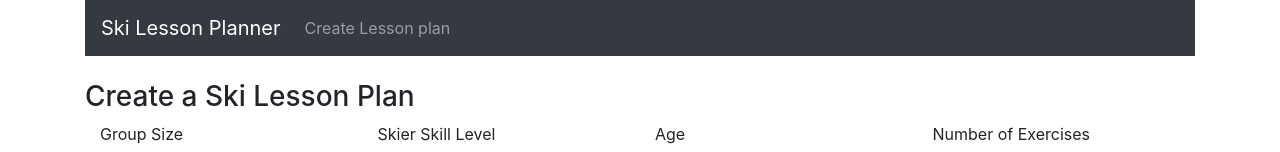
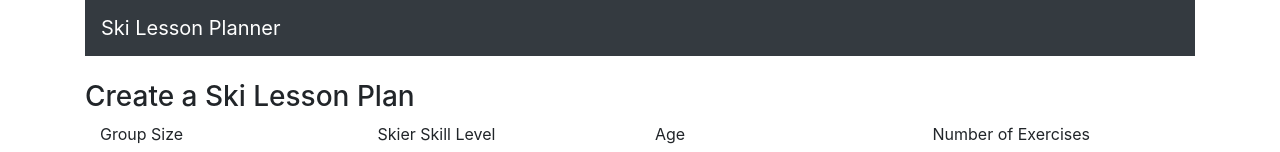
Before and after one commit to liannedls/ski_app, a React (Create React App) app in the folder client/: page / in a window 1280 px wide. Shown: the top 152 px of the page. Built offline with nearby package versions, Linux system fonts and the light colour scheme.

Commit message:
remove create link

```diff
--- a/client/src/components/navbar.component.js
+++ b/client/src/components/navbar.component.js
@@ -10,7 +10,7 @@ export default class Navbar extends Component {
         <div className="collpase navbar-collapse">
         <ul className="navbar-nav mr-auto">
           <li className="navbar-item">
-          <Link to="/create" className="nav-link">Create Lesson plan</Link>
+          <Link to="/" className="nav-link"></Link>
           </li>
         </ul>
         </div>
```
